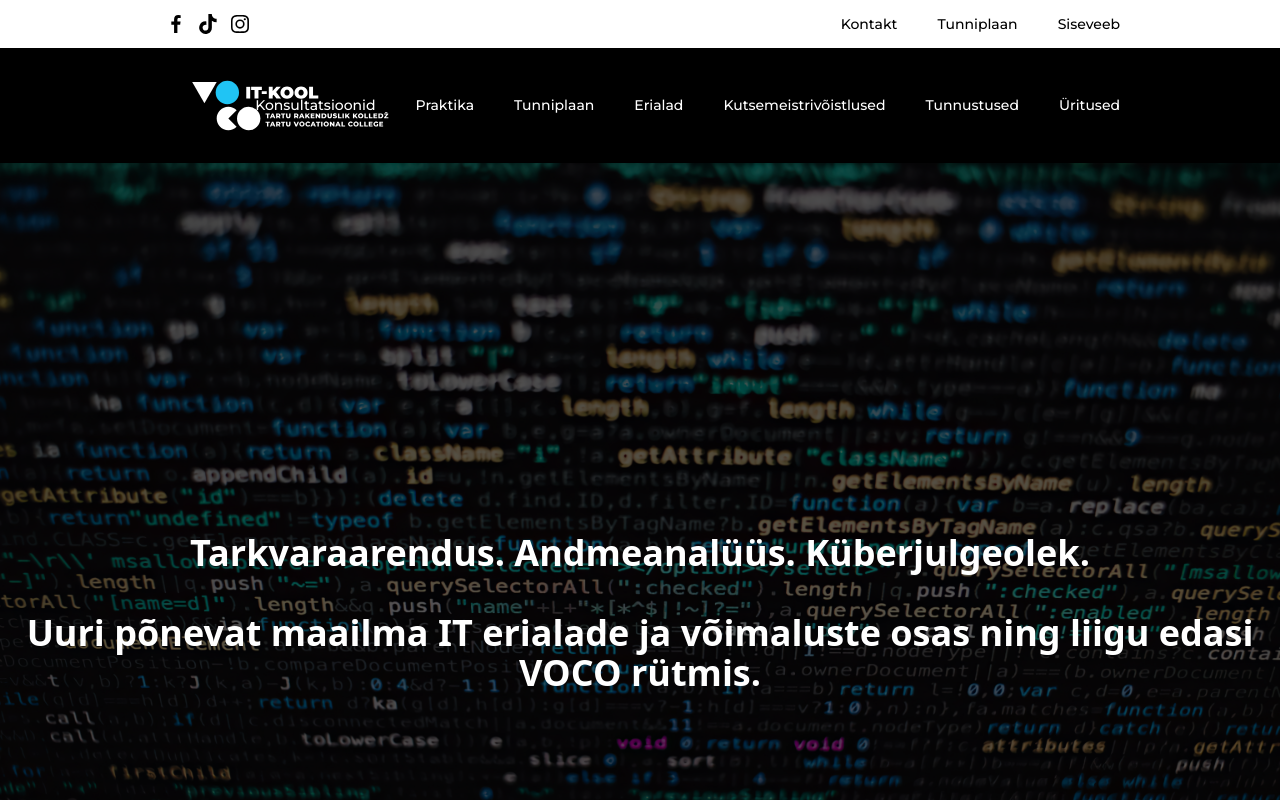
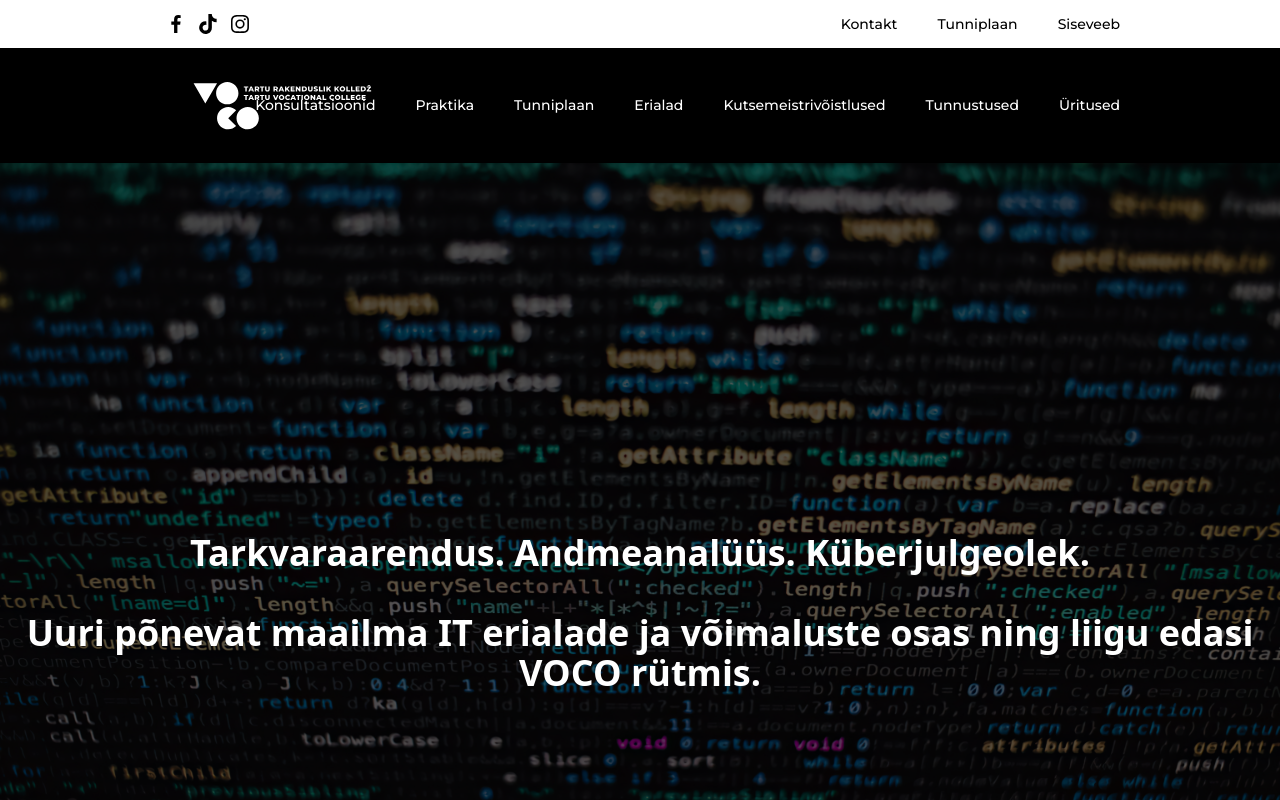
Before and after one commit to Ax-SylvesterHommuk/ikt-leht, a Vue app: page / in a window 1280 px wide. Shown: the top 800 px of the page. Built offline with nearby package versions, Linux system fonts and the light colour scheme; no server answers.

Commit message:
Update ITA page

```diff
--- a/src/components/Footer.vue
+++ b/src/components/Footer.vue
@@ -3,7 +3,7 @@
   <footer class="font-montserrat font-medium bg-black py-12 text-[1rem]">
     <div class="container mx-auto flex flex-col md:flex-row items-center justify-center md:justify-between">
       <!-- Logo -->
-      <img src="../assets/voco_it_kool_logo.svg" alt="Logo" class="h-[102px] cursor-pointer md:ml-40 mb-8" @click="this.$router.push('/')">
+      <img src="../assets/voco-t2ispikk-logo_valge.svg" alt="Logo" class="h-[102px] cursor-pointer md:ml-40 mb-8" @click="this.$router.push('/')">
 
       <!-- Contact Info -->
       <div class="flex flex-col md:flex-row md:mr-72">
--- a/src/components/Navbar.vue
+++ b/src/components/Navbar.vue
@@ -17,7 +17,7 @@
   <div class="hidden md:block font-montserrat font-medium w-full bg-black py-5 p-[1.25rem]">
     <div class="container mx-auto flex items-center justify-between">
       <div class="flex items-center">
-        <img src="../assets/voco_it_kool_logo.svg" alt="Logo" class="h-[75px] cursor-pointer ml-40" @click="this.$router.push('/');">
+        <img src="../assets/voco-t2ispikk-logo_valge.svg" alt="Logo" class="h-[75px] cursor-pointer ml-40" @click="this.$router.push('/');">
       </div>
       <div class="flex items-center space-x-4 mr-32 text-[0.875rem]">
         <a href="https://siseveeb.voco.ee/kutseope/oppetoo/konsultatsioonid" class="text-white hover:text-[#c8d1e0] ease-in-out duration-200 px-3 py-1">Konsultatsioonid</a>
@@ -35,7 +35,7 @@
   <div class="relative md:hidden font-montserrat font-medium w-full bg-black py-3 p-[1.25rem] z-50">
     <div class="container mx-auto flex items-center justify-between">
       <div class="flex items-center">
-        <img src="../assets/voco_it_kool_logo.svg" alt="Logo" class="h-[75px] cursor-pointer ml-2 md:ml-40" @click="this.$router.push('/');">
+        <img src="../assets/voco-t2ispikk-logo_valge.svg" alt="Logo" class="h-[75px] cursor-pointer ml-2 md:ml-40" @click="this.$router.push('/');">
       </div>
       <!-- Burger menu for mobile -->
       <button class="text-white hover:text-[#c8d1e0] ease-in-out duration-200 px-3 py-1 md:hidden" @click="toggleMenu">
--- a/src/views/HomeView.vue
+++ b/src/views/HomeView.vue
@@ -2,7 +2,7 @@
   <Navbar />
   <div class="w-full h-[900px] flex relative">
     <!-- Image with overlay -->
-    <div class="w-full h-full bg-[url('../assets/mainbg.jpg')] bg-cover bg-center absolute z-0"></div>
+    <div class="w-full h-full bg-[url('../assets/mainbg.jpg')] bg-cover bg-center absolute z-0 bg-fixed"></div>
 
     <!-- Dark overlay -->
     <div class="w-full h-full bg-black opacity-65 absolute z-10"></div>
--- a/src/views/Tunniplaan.vue
+++ b/src/views/Tunniplaan.vue
@@ -5,7 +5,7 @@
     <div v-if="loading" class="text-center">Loading...</div>
     <div v-else>
       <div class="flex justify-between mb-4">
-        <button @click="goToPreviousWeek" class="px-4 py-2 bg-gray-200 rounded-md">Previous Week</button>
+        <button @click="goToPreviousWeek" class="px-4 py-2 bg-gray-200 rounded-md">Eelmine nädal</button>
         <select v-model="selectedGroup" @change="fetchTimetable" class="px-4 py-2 bg-gray-200 rounded-md">
           <option value="ITA20:1529">ITA20 Tarkvaraarendaja</option>
           <option value="ITA21:1583">ITA21 Tarkvaraarendaja</option>
@@ -13,7 +13,7 @@
           <option value="ITA23:1844">ITA23 Tarkvaraarendaja</option>
           <option value="ITA24:1950">ITA24 Tarkvaraarendaja</option>
         </select>
-        <button @click="goToNextWeek" class="px-4 py-2 bg-gray-200 rounded-md">Next Week</button>
+        <button @click="goToNextWeek" class="px-4 py-2 bg-gray-200 rounded-md">Järgmine nädal</button>
       </div>
       <table class="w-full border-collapse border border-gray-200">
         <thead>
```
Also changed, not shown: src/assets/voco-t2ispikk-logo_valge.svg (added).
